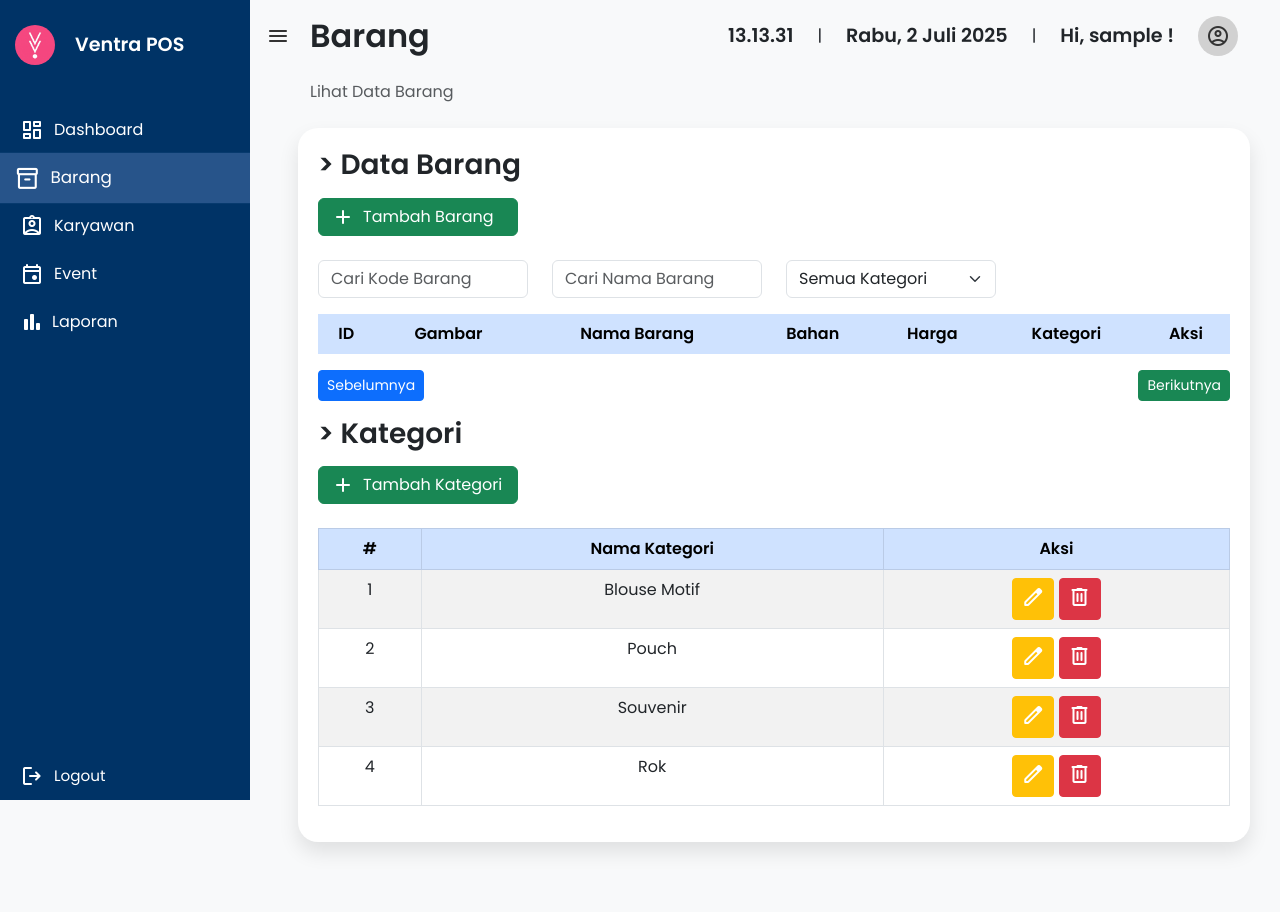
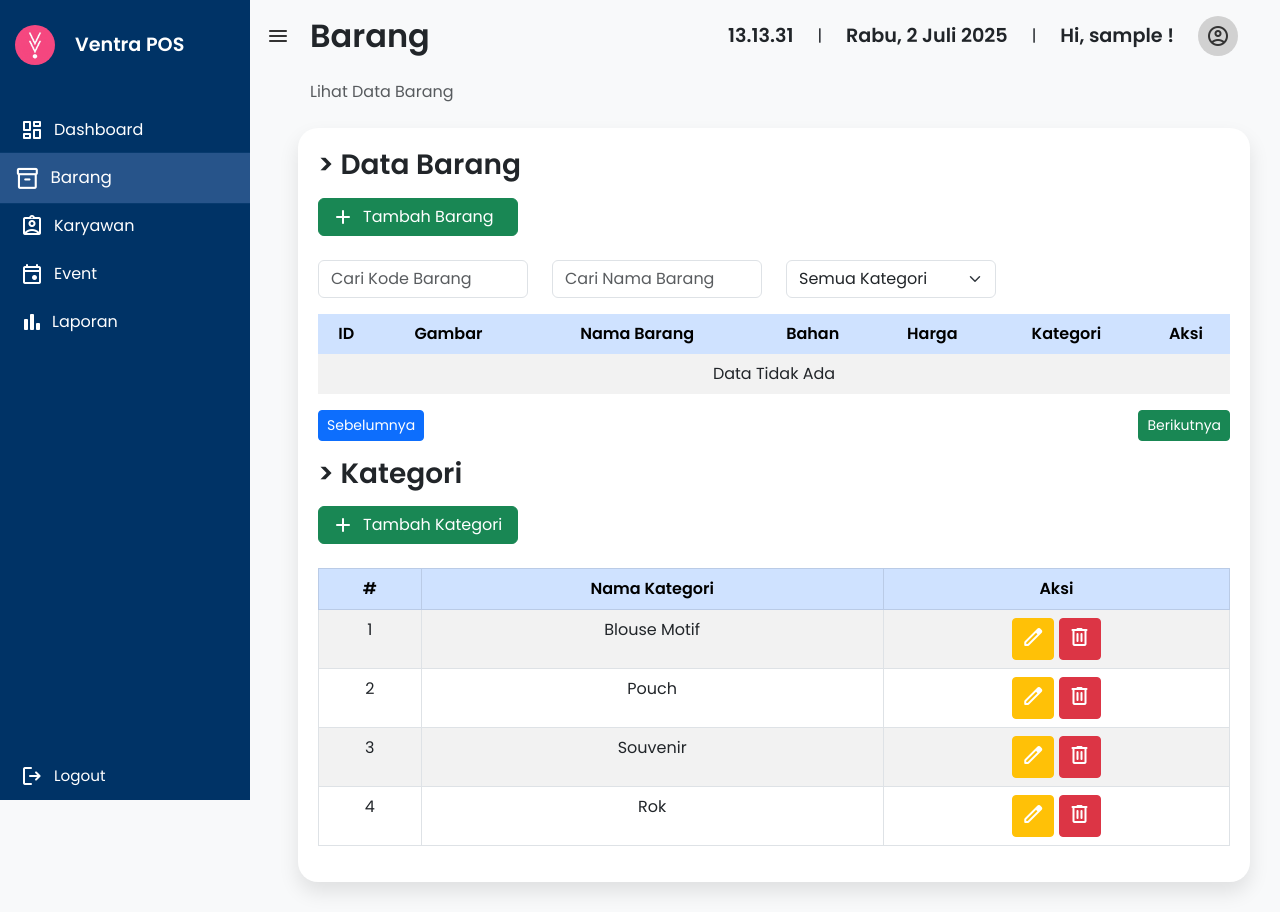
Before and after one commit to Iftikhar21/Ventra-Web, a PHP site: page /barang.php in a window 1280 px wide. Before the commit the page ends 852 px from the top, so only its background shows below. Run offline with PHP 8.4, Linux system fonts and the light colour scheme; the visitor is signed in with stand-in values (Sample User, id 1); data comes from the database, SQL or seed files in the repository; tables that the repository leaves empty or names only in its code hold one stand-in row (values such as "Sample post"); lists and menus that the app fills with data are empty.

Commit message:
Add empty data message in barang.php when no items are available

```diff
--- a/Barang/barang.php
+++ b/Barang/barang.php
@@ -148,6 +148,11 @@ $username = $_SESSION['username'];
                 </tr>
               </thead>
               <tbody id="myTable">
+                <?php if (empty($data)) : ?>
+                    <tr class="text-center">
+                      <td colspan="7">Data Tidak Ada</td>
+                    </tr>
+                <?php endif; ?>
                 <?php $no = 1;
                 foreach ($data as $barang): ?>
                   <tr class="text-center">
```
